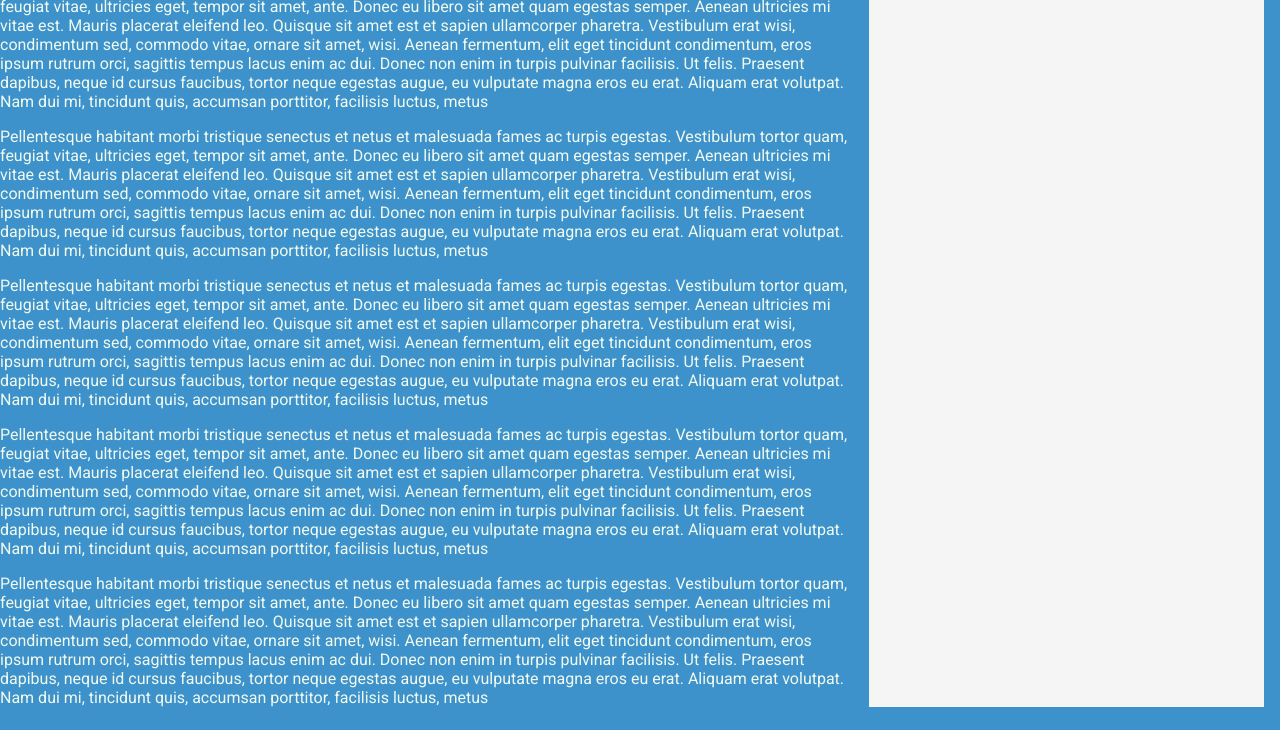
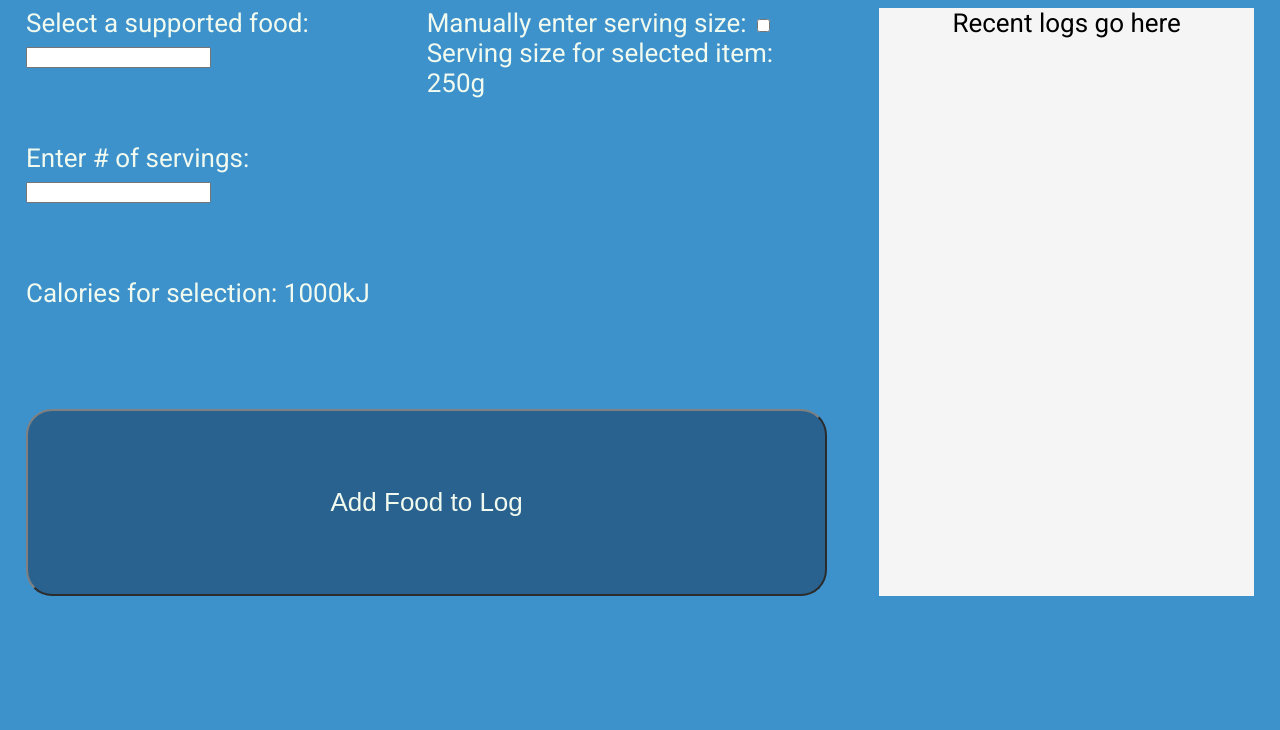
Before and after one commit to finnlay-ernst/foodbook, a website: page index.html in a window 1280 px wide. Shown: the part 70-800 px from the top of the page. Drawn offline with Linux system fonts and the light colour scheme.

Commit message:
Added button and inputs to the log food page

```diff
--- a/index.html
+++ b/index.html
@@ -23,11 +23,36 @@
             </ul>
         </div>
         <div class="content">
-            <p>Pellentesque habitant morbi tristique senectus et netus et malesuada fames ac turpis egestas. Vestibulum tortor quam, feugiat vitae, ultricies eget, tempor sit amet, ante. Donec eu libero sit amet quam egestas semper. Aenean ultricies mi vitae est. Mauris placerat eleifend leo. Quisque sit amet est et sapien ullamcorper pharetra. Vestibulum erat wisi, condimentum sed, commodo vitae, ornare sit amet, wisi. Aenean fermentum, elit eget tincidunt condimentum, eros ipsum rutrum orci, sagittis tempus lacus enim ac dui. Donec non enim in turpis pulvinar facilisis. Ut felis. Praesent dapibus, neque id cursus faucibus, tortor neque egestas augue, eu vulputate magna eros eu erat. Aliquam erat volutpat. Nam dui mi, tincidunt quis, accumsan porttitor, facilisis luctus, metus</p>
-            <p>Pellentesque habitant morbi tristique senectus et netus et malesuada fames ac turpis egestas. Vestibulum tortor quam, feugiat vitae, ultricies eget, tempor sit amet, ante. Donec eu libero sit amet quam egestas semper. Aenean ultricies mi vitae est. Mauris placerat eleifend leo. Quisque sit amet est et sapien ullamcorper pharetra. Vestibulum erat wisi, condimentum sed, commodo vitae, ornare sit amet, wisi. Aenean fermentum, elit eget tincidunt condimentum, eros ipsum rutrum orci, sagittis tempus lacus enim ac dui. Donec non enim in turpis pulvinar facilisis. Ut felis. Praesent dapibus, neque id cursus faucibus, tortor neque egestas augue, eu vulputate magna eros eu erat. Aliquam erat volutpat. Nam dui mi, tincidunt quis, accumsan porttitor, facilisis luctus, metus</p>
-            <p>Pellentesque habitant morbi tristique senectus et netus et malesuada fames ac turpis egestas. Vestibulum tortor quam, feugiat vitae, ultricies eget, tempor sit amet, ante. Donec eu libero sit amet quam egestas semper. Aenean ultricies mi vitae est. Mauris placerat eleifend leo. Quisque sit amet est et sapien ullamcorper pharetra. Vestibulum erat wisi, condimentum sed, commodo vitae, ornare sit amet, wisi. Aenean fermentum, elit eget tincidunt condimentum, eros ipsum rutrum orci, sagittis tempus lacus enim ac dui. Donec non enim in turpis pulvinar facilisis. Ut felis. Praesent dapibus, neque id cursus faucibus, tortor neque egestas augue, eu vulputate magna eros eu erat. Aliquam erat volutpat. Nam dui mi, tincidunt quis, accumsan porttitor, facilisis luctus, metus</p>
-            <p>Pellentesque habitant morbi tristique senectus et netus et malesuada fames ac turpis egestas. Vestibulum tortor quam, feugiat vitae, ultricies eget, tempor sit amet, ante. Donec eu libero sit amet quam egestas semper. Aenean ultricies mi vitae est. Mauris placerat eleifend leo. Quisque sit amet est et sapien ullamcorper pharetra. Vestibulum erat wisi, condimentum sed, commodo vitae, ornare sit amet, wisi. Aenean fermentum, elit eget tincidunt condimentum, eros ipsum rutrum orci, sagittis tempus lacus enim ac dui. Donec non enim in turpis pulvinar facilisis. Ut felis. Praesent dapibus, neque id cursus faucibus, tortor neque egestas augue, eu vulputate magna eros eu erat. Aliquam erat volutpat. Nam dui mi, tincidunt quis, accumsan porttitor, facilisis luctus, metus</p>
-            <p>Pellentesque habitant morbi tristique senectus et netus et malesuada fames ac turpis egestas. Vestibulum tortor quam, feugiat vitae, ultricies eget, tempor sit amet, ante. Donec eu libero sit amet quam egestas semper. Aenean ultricies mi vitae est. Mauris placerat eleifend leo. Quisque sit amet est et sapien ullamcorper pharetra. Vestibulum erat wisi, condimentum sed, commodo vitae, ornare sit amet, wisi. Aenean fermentum, elit eget tincidunt condimentum, eros ipsum rutrum orci, sagittis tempus lacus enim ac dui. Donec non enim in turpis pulvinar facilisis. Ut felis. Praesent dapibus, neque id cursus faucibus, tortor neque egestas augue, eu vulputate magna eros eu erat. Aliquam erat volutpat. Nam dui mi, tincidunt quis, accumsan porttitor, facilisis luctus, metus</p>
+            <span>
+                Select a supported food:
+                <label class="selected-food"><input list="foods" id="selectedFood" /></label>
+            </span>
+            <datalist id="foods">
+                <option value="Apple"></option>
+                <option value="Chicken"></option>
+                <option value="Eggs"></option>
+            </datalist>
+
+            <span class="serving-info">
+                Manually enter serving size:
+                <input type="checkbox">
+                <br>
+                Serving size for selected item:
+                <output id=servingSize>250g</output>
+            </span>
+
+            <span>
+                Enter # of servings:
+                <label class="selected-servings"><input id="selectedServings" /></label>
+            </span>
+
+            <span class="calorie-info">
+                Calories for selection:
+                <output id="calories">1000kJ</output>
+            </span>
+            <span class="button-container">
+                <button id="logFood">Add Food to Log</button>
+            </span>
         </div>
         <div class="recent-activity">
             <span>Recent logs go here</span>
--- a/style.css
+++ b/style.css
@@ -1,5 +1,5 @@
 :root {
-    font-size: 16px;
+    font-size: 26px;
     font-family: 'Roboto', sans-serif;
     --color1: #f5cb5cff;
     --color2: #f1faeeff;
@@ -29,7 +29,7 @@ body {
 .grid {
     display: grid;
     grid-template-columns: 1fr 1fr 1fr;
-    grid-template-rows: 2rem auto;
+    grid-template-rows: 2rem 80vh;
 }
 
 .title {
@@ -79,6 +79,39 @@ body {
 .content {
     grid-column: 1 / 3;
     grid-row: 2 / 2;
+    margin: 1rem;
+    display: grid;
+    grid-template-columns: 1fr 1fr;
+    grid-row: repeat(5, 1fr);
+}
+
+.serving-info {
+    grid-column: 2 / 2;
+    grid-row: 1 / 3;
+}
+.calorie-info {
+    grid-column: 1 / 3;
+    grid-row: 3 / 3;
+
+}
+.button-container{
+    grid-column: 1 / 3;
+    grid-row: 4 / 6;
+    margin-top: 1rem;
+}
+#logFood {
+    border-radius: 1rem;
+    width: 100%;
+    height: 100%;
+    font-size: 1rem;
+    color: var(--color2);
+    background-color: var(--color4);
+    border-color: grey;
+}
+#logFood:hover {
+    border-radius: 1rem;
+    color: var(--color2);
+    background-color: var(--color4-highlight);
 }
 
 .recent-activity {
```
